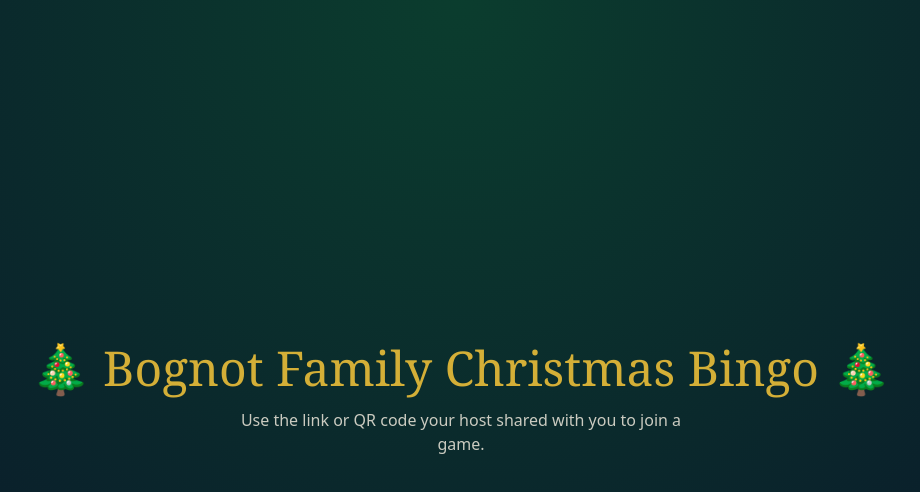
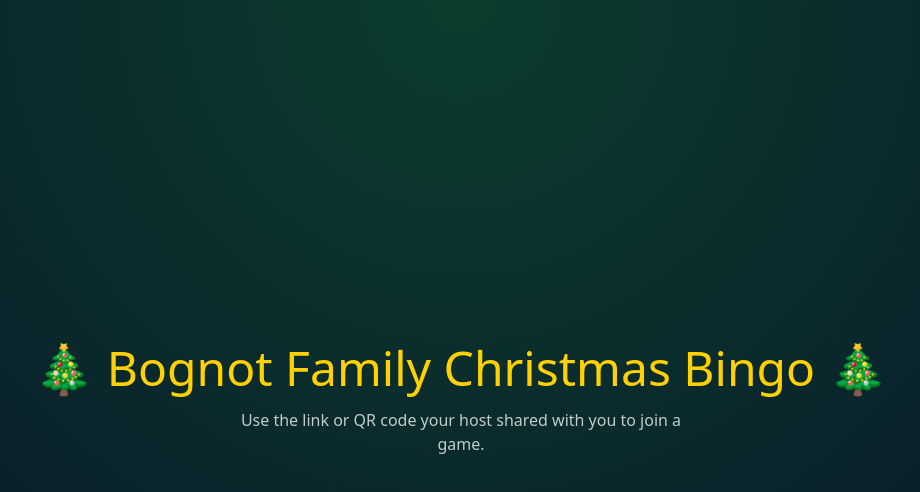
Before and after one commit to Fher06/bognot-christmas-bingo, a Next.js app: page / in a window 1280 px wide. Shown: the top 492 px of the page, without its empty margins (179-1099 px from the left). Built offline with nearby package versions, Linux system fonts and the light colour scheme.

Commit message:
Aesthetics: superhero color theme.

```diff
--- a/tailwind.config.ts
+++ b/tailwind.config.ts
@@ -8,15 +8,15 @@ const config: Config = {
   theme: {
     extend: {
       colors: {
-        pine: "#0B3D2E",
-        holly: "#146C43",
-        cranberry: "#B3122E",
-        gold: "#D4AF37",
-        cream: "#FBF4E6",
-        midnight: "#0A1F2B",
+        pine: "#0C2340",
+        holly: "#2851C4",
+        cranberry: "#ED1D24",
+        gold: "#FFD100",
+        cream: "#F1F3F6",
+        midnight: "#05070F",
       },
       fontFamily: {
-        display: ["Georgia", "serif"],
+        display: ["var(--font-hero)", "Impact", "sans-serif"],
       },
     },
   },
```
